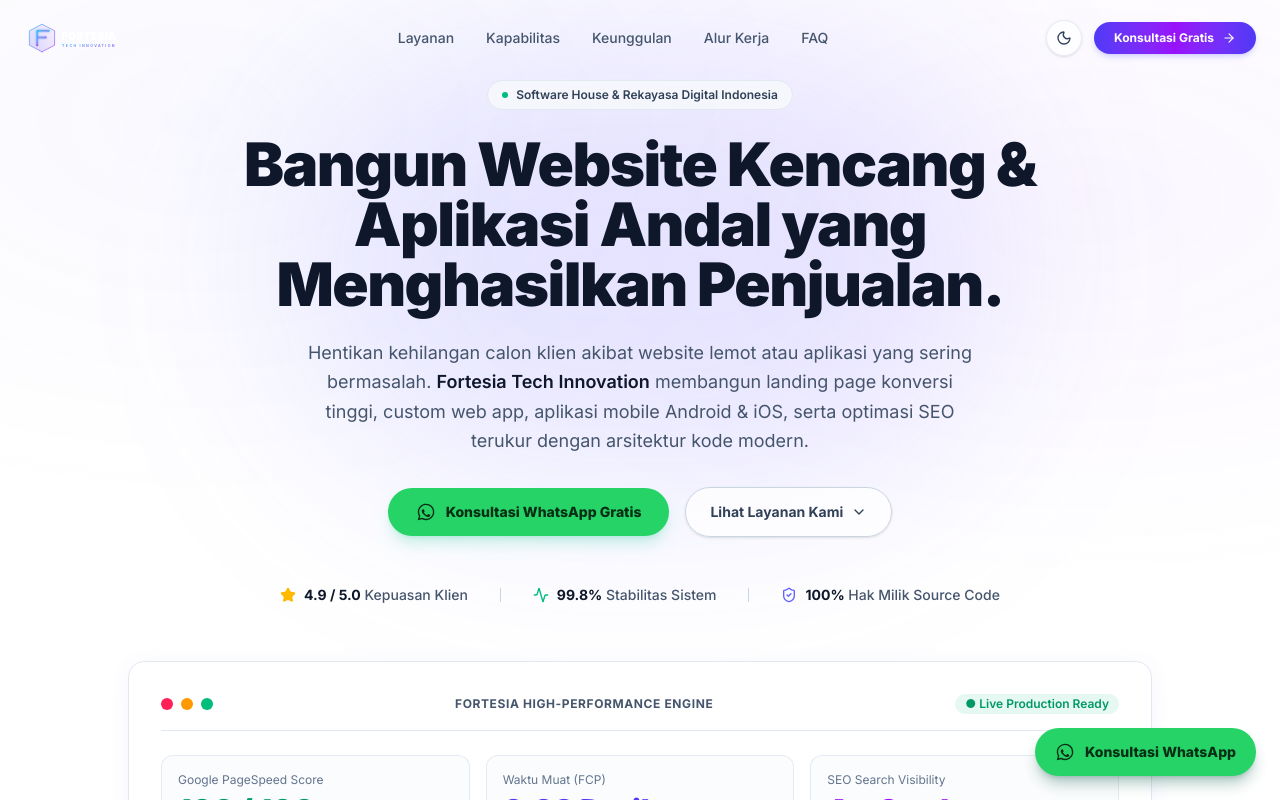
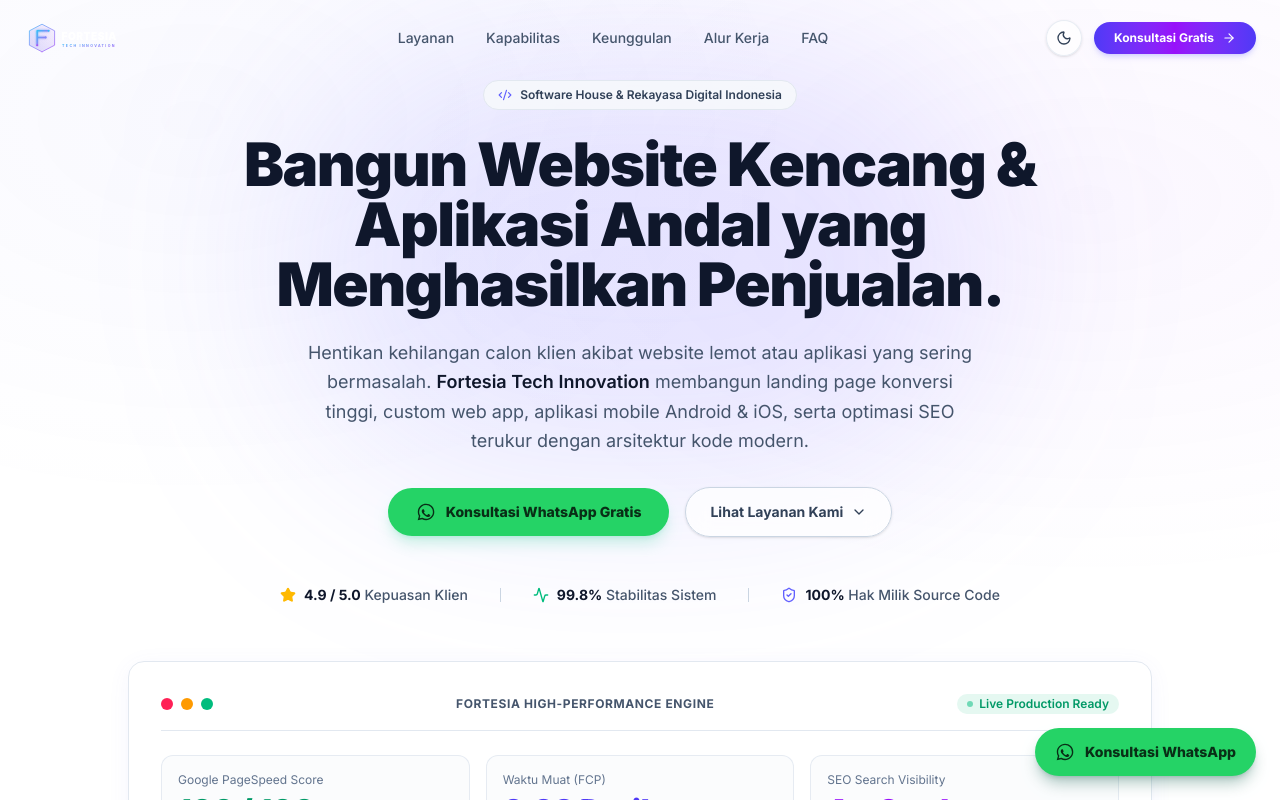
Before and after one commit to zeeinz-ux/FortesiaTechInnovation, a Next.js app: page / in a window 1280 px wide. Shown: the top 800 px of the page. Built offline with nearby package versions, Linux system fonts and the light colour scheme.

Commit message:
fix(ui): eliminate all remaining emoticons, refine floating pill navbar and badge icons

```diff
--- a/components/sections/CapabilityShowcase.tsx
+++ b/components/sections/CapabilityShowcase.tsx
@@ -67,8 +67,9 @@ export default function CapabilityShowcase() {
               <span className="text-xs font-bold tracking-wider text-slate-700 uppercase dark:text-white">
                 SISTEM MONITORING MUTU
               </span>
-              <span className="rounded-full bg-emerald-500/10 px-2 py-0.5 text-xs font-semibold text-emerald-600 dark:text-emerald-400">
-                ● Live Testing
+              <span className="inline-flex items-center gap-1.5 rounded-full bg-emerald-500/10 px-2.5 py-0.5 text-xs font-semibold text-emerald-600 dark:text-emerald-400">
+                <span className="h-1.5 w-1.5 rounded-full bg-emerald-500 animate-pulse" />
+                Live Testing
               </span>
             </div>
 
--- a/components/sections/Header.tsx
+++ b/components/sections/Header.tsx
@@ -29,7 +29,7 @@ export default function Header() {
       <div
         className={`pointer-events-auto flex items-center justify-between transition-all duration-500 ${
           scrolled
-            ? "mt-3 w-[94%] max-w-6xl rounded-full border border-slate-200/60 bg-white/85 px-6 py-2.5 shadow-xl backdrop-blur-md dark:border-white/[0.08] dark:bg-[#090815]/85 dark:shadow-2xl"
+            ? "mt-4 w-[92%] md:w-auto md:gap-10 rounded-full border border-slate-200/80 bg-white/80 px-6 py-2.5 shadow-2xl backdrop-blur-md dark:border-white/[0.12] dark:bg-[#07070e]/85"
             : "w-full max-w-7xl px-6 py-5 rounded-none border-transparent bg-transparent"
         }`}
       >
--- a/components/sections/Hero.tsx
+++ b/components/sections/Hero.tsx
@@ -1,5 +1,5 @@
 import React from "react";
-import { Star, ShieldCheck, Activity, ChevronDown } from "lucide-react";
+import { Star, ShieldCheck, Activity, ChevronDown, Code2 } from "lucide-react";
 import Container from "@/components/ui/Container";
 
 export default function Hero() {
@@ -19,9 +19,9 @@ export default function Hero() {
 
       <Container className="relative">
         <div className="mx-auto max-w-4xl text-center">
-          {/* Badge Pill */}
+          {/* Badge Pill with Lucide Code2 Icon */}
           <div className="mb-6 inline-flex items-center gap-2 rounded-full border border-slate-200 bg-slate-50/80 px-3.5 py-1.5 text-xs font-semibold text-slate-700 dark:border-white/10 dark:bg-white/5 dark:text-slate-200">
-            <span className="h-1.5 w-1.5 rounded-full bg-emerald-500" />
+            <Code2 className="h-3.5 w-3.5 text-indigo-500 dark:text-purple-400" />
             <span>Software House &amp; Rekayasa Digital Indonesia</span>
           </div>
 
@@ -30,7 +30,7 @@ export default function Hero() {
             Bangun Website Kencang &amp; Aplikasi Andal yang Menghasilkan Penjualan.
           </h1>
 
-          {/* Value Subtitle (Bebas AI Slop) */}
+          {/* Value Subtitle */}
           <p className="mx-auto mt-6 max-w-2xl text-base leading-relaxed text-slate-600 sm:text-lg dark:text-slate-300">
             Hentikan kehilangan calon klien akibat website lemot atau aplikasi yang sering bermasalah.{" "}
             <strong className="font-semibold text-slate-900 dark:text-white">
@@ -87,7 +87,7 @@ export default function Hero() {
           </div>
         </div>
 
-        {/* Hero Visual Card (Inspired by the Nexora Dark Dashboard Screenshot) */}
+        {/* Hero Visual Card */}
         <div className="mx-auto mt-14 max-w-5xl">
           <div className="glass-panel overflow-hidden rounded-2xl p-6 sm:p-8">
             {/* Window Topbar */}
@@ -100,8 +100,9 @@ export default function Hero() {
               <span className="text-xs font-bold tracking-wider text-slate-600 uppercase dark:text-indigo-300">
                 FORTESIA HIGH-PERFORMANCE ENGINE
               </span>
-              <span className="rounded-full bg-emerald-500/10 px-2.5 py-0.5 text-xs font-semibold text-emerald-600 dark:text-emerald-400">
-                ● Live Production Ready
+              <span className="inline-flex items-center gap-1.5 rounded-full bg-emerald-500/10 px-2.5 py-0.5 text-xs font-semibold text-emerald-600 dark:text-emerald-400">
+                <span className="h-1.5 w-1.5 rounded-full bg-emerald-500 animate-pulse" />
+                Live Production Ready
               </span>
             </div>
 
```
